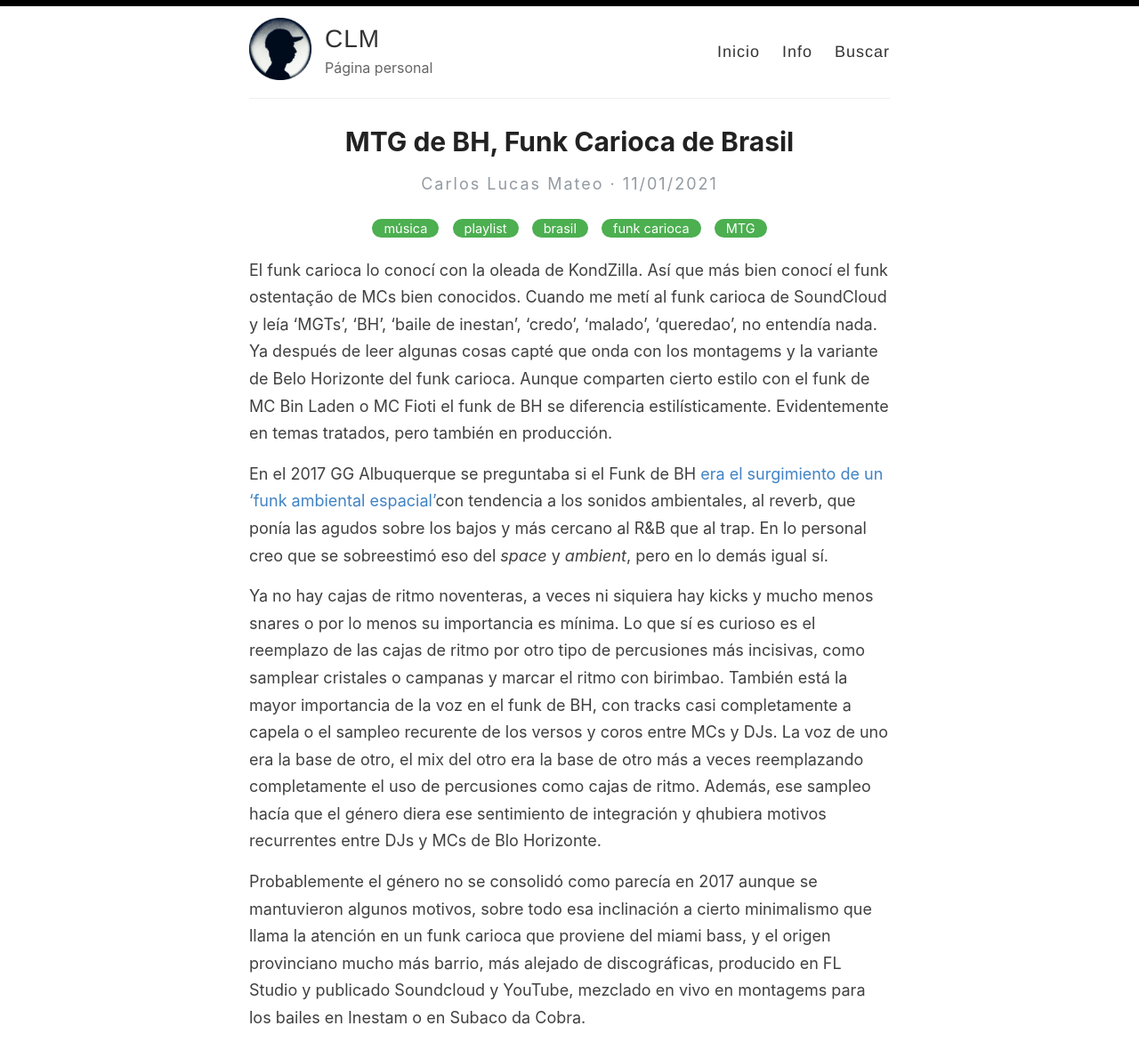
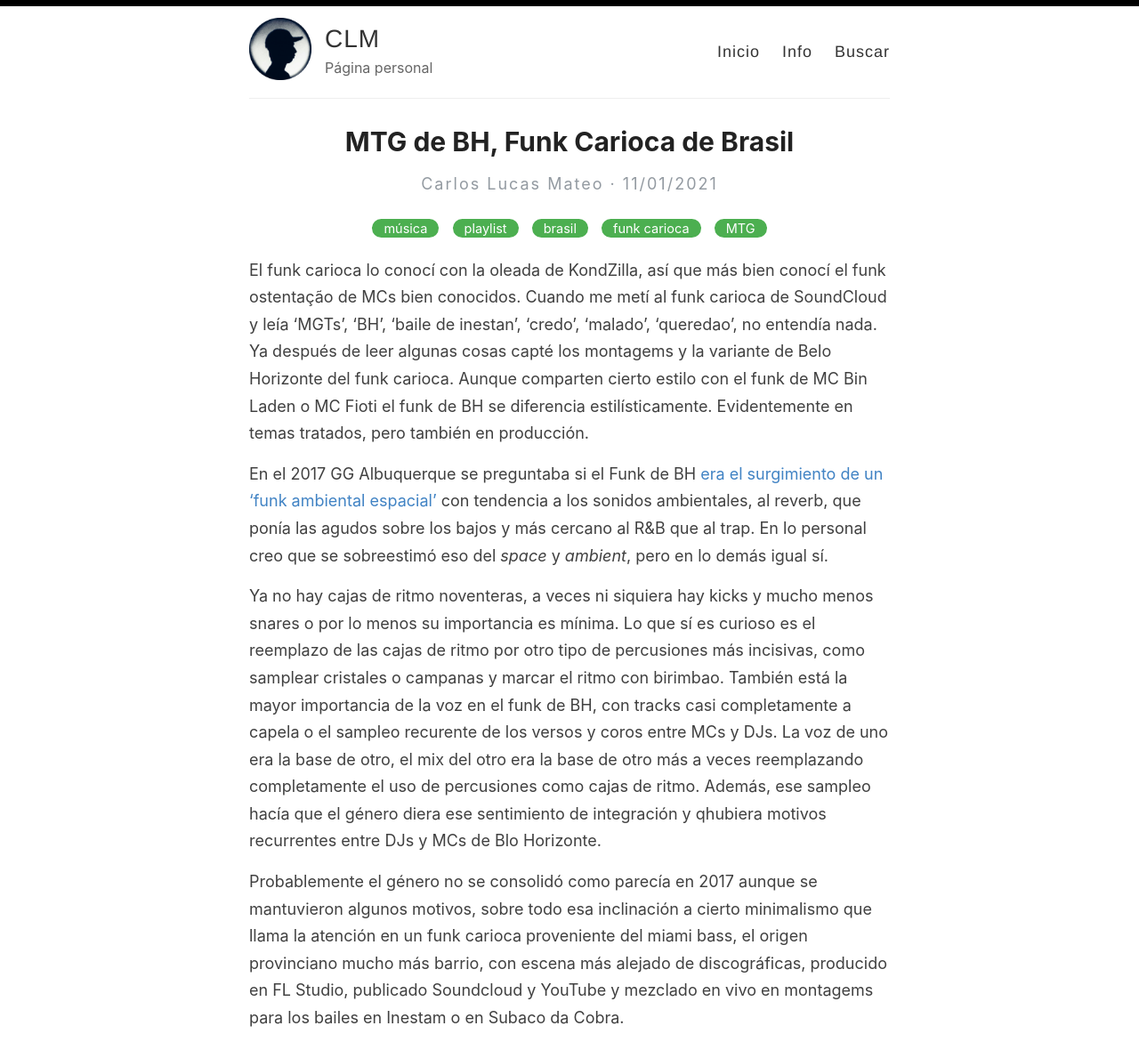
Before and after one commit to carloslucmat/reverie-clm, a Jekyll site: the page built from _posts/2021-01-11-mtg-funk.md, in a window 1280 px wide and 1400 px high, cut to the strip 0-1171 px from the top of the window. Shown: the whole strip at 89% size. Built offline with Jekyll 4.4.1, drawn with Linux system fonts in a browser that asks for light colours.

Commit message:
mtgs de bh

```diff
--- a/_posts/2021-01-11-mtg-funk.md
+++ b/_posts/2021-01-11-mtg-funk.md
@@ -3,13 +3,13 @@ layout: post
 title: MTG de BH, Funk Carioca de Brasil
 categories: [música, playlist, brasil, funk carioca, MTG]
 ---
- El funk carioca lo conocí con la oleada de KondZilla. Así que más bien conocí el funk ostentação de MCs bien conocidos. Cuando me metí al funk carioca de SoundCloud y leía 'MGTs', 'BH', 'baile de inestan', 'credo', 'malado', 'queredao', no entendía nada. Ya después de leer algunas cosas capté que onda con los montagems y la variante de Belo Horizonte del funk carioca. Aunque comparten cierto estilo con el funk de MC Bin Laden o MC Fioti el funk de BH se diferencia estilísticamente. Evidentemente en temas tratados, pero también en producción.
+ El funk carioca lo conocí con la oleada de KondZilla, así que más bien conocí el funk ostentação de MCs bien conocidos. Cuando me metí al funk carioca de SoundCloud y leía 'MGTs', 'BH', 'baile de inestan', 'credo', 'malado', 'queredao', no entendía nada. Ya después de leer algunas cosas capté los montagems y la variante de Belo Horizonte del funk carioca. Aunque comparten cierto estilo con el funk de MC Bin Laden o MC Fioti el funk de BH se diferencia estilísticamente. Evidentemente en temas tratados, pero también en producción.
 
- En el 2017 GG Albuquerque se preguntaba si el Funk de BH [era el surgimiento de un 'funk ambiental espacial'](http://volumemorto.com.br/funk-de-bh-o-surgimento-de-um-ambient-space-funk/)con tendencia a los sonidos ambientales, al reverb, que ponía las agudos sobre los bajos y más cercano al R&B que al trap. En lo personal creo que se sobreestimó eso del _space_ y _ambient_, pero en lo demás igual sí.
+ En el 2017 GG Albuquerque se preguntaba si el Funk de BH [era el surgimiento de un 'funk ambiental espacial'](http://volumemorto.com.br/funk-de-bh-o-surgimento-de-um-ambient-space-funk/) con tendencia a los sonidos ambientales, al reverb, que ponía las agudos sobre los bajos y más cercano al R&B que al trap. En lo personal creo que se sobreestimó eso del _space_ y _ambient_, pero en lo demás igual sí.
 
  Ya no hay cajas de ritmo noventeras, a veces ni siquiera hay kicks y mucho menos snares o por lo menos su importancia es mínima. Lo que sí es curioso es el reemplazo de las cajas de ritmo por otro tipo de percusiones más incisivas, como samplear cristales o campanas y marcar el ritmo con birimbao. También está la mayor importancia de la voz en el funk de BH, con tracks casi completamente a capela o el sampleo recurente de los versos y coros entre MCs y DJs. La voz de uno era la base de otro, el mix del otro era la base de otro más a veces reemplazando completamente el uso de percusiones como cajas de ritmo. Además, ese sampleo hacía que el género diera ese sentimiento de integración y qhubiera motivos recurrentes entre DJs y MCs de Blo Horizonte.
 
- Probablemente el género no se consolidó como parecía en 2017 aunque se mantuvieron algunos motivos, sobre todo esa inclinación a cierto minimalismo que llama la atención en un funk carioca que proviene del miami bass, y el origen provinciano mucho más barrio, más alejado de discográficas, producido en FL Studio y publicado Soundcloud y YouTube, mezclado en vivo en montagems para los bailes en Inestam o en Subaco da Cobra.
+ Probablemente el género no se consolidó como parecía en 2017 aunque se mantuvieron algunos motivos, sobre todo esa inclinación a cierto minimalismo que llama la atención en un funk carioca proveniente del miami bass, el origen provinciano mucho más barrio, con escena más alejado de discográficas, producido en FL Studio, publicado Soundcloud y YouTube y mezclado en vivo en montagems para los bailes en Inestam o en Subaco da Cobra.
 
 <iframe width="100%" height="450" scrolling="no" frameborder="no" allow="autoplay" src="https://w.soundcloud.com/player/?url=https%3A//api.soundcloud.com/tracks/700763506&color=%23ff5500&auto_play=false&hide_related=false&show_comments=true&show_user=true&show_reposts=false&show_teaser=true&visual=true"></iframe><div style="font-size: 10px; color: #cccccc;line-break: anywhere;word-break: normal;overflow: hidden;white-space: nowrap;text-overflow: ellipsis; font-family: Interstate,Lucida Grande,Lucida Sans Unicode,Lucida Sans,Garuda,Verdana,Tahoma,sans-serif;font-weight: 100;"><a href="https://soundcloud.com/djraylais" title="DJ RAY LAIS" target="_blank" style="color: #cccccc; text-decoration: none;">DJ RAY LAIS</a> · <a href="https://soundcloud.com/djraylais/mc-dricka-de-38-carregado-dj-ray-lais" title="MC DRICKA - DE 38 CARREGADO - DJ RAY LAIS" target="_blank" style="color: #cccccc; text-decoration: none;">MC DRICKA - DE 38 CARREGADO - DJ RAY LAIS</a></div>
 
```
